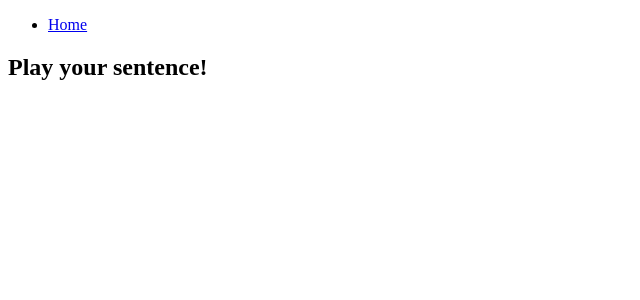
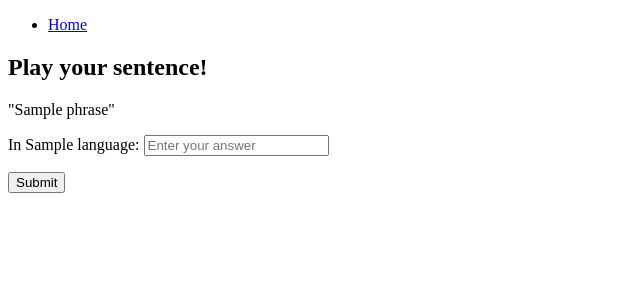
Before and after one commit to emilykmcullen/Language-Learning-App, a Flask app: page /sentence_snaps/1/play in a window 1280 px wide. Shown: the top 300 px of the page, without its empty margins (0-640 px from the left). Run offline with Flask 2, Linux system fonts and the light colour scheme; a database or web service that is not in the repository returns one stand-in record (values such as "Sample title"); some libraries are stand-ins or nearby versions.

Commit message:
Added a route to results page in sentence_snaps controller, tested answer against original sentence

```diff
--- a/controllers/sentence_snaps_controller.py
+++ b/controllers/sentence_snaps_controller.py
@@ -6,6 +6,7 @@ from models.language import Language
 import repositories.first_language_phrase_repository as first_language_phrase_repository
 import repositories.translated_phrase_repository as translated_phrase_repository
 import repositories.language_repository as language_repository
+import string
 
 sentence_snaps_blueprint = Blueprint("sentence_snaps_blueprint", __name__ )
 
@@ -21,8 +22,9 @@ def delete_phrase(id):
 
 @sentence_snaps_blueprint.route("/sentence_snaps/<id>/play")
 def play_phrase(id):
-    first_language_phrase = first_language_phrase_repository.select(id)
-    return render_template("sentence_snaps/play.html", first_language_phrase=first_language_phrase)
+    # first_language_phrase = first_language_phrase_repository.select(id)
+    translated_phrase = translated_phrase_repository.select(id)
+    return render_template("sentence_snaps/play.html", translated_phrase=translated_phrase)
 
 @sentence_snaps_blueprint.route("/sentence_snaps/<id>/edit")
 def edit_phrase(id):
@@ -66,3 +68,17 @@ def create_phrase():
     translated_phrase = TranslatedPhrase(translated_input, language, first_language_phrase, mastered)
     translated_phrase_repository.save(translated_phrase)
     return redirect('/sentence_snaps')
+
+@sentence_snaps_blueprint.route("/sentence_snaps/<id>/results", methods=["POST"])
+def results(id):
+    translated_phrase = translated_phrase_repository.select(id)
+    answer = request.form['answer']
+    remove_punctuation_answer = answer.translate(str.maketrans('','', string.punctuation))
+    clean_answer = remove_punctuation_answer.lower()
+    remove_punctuation_translated_phrase = translated_phrase.phrase.translate(str.maketrans('','',string.punctuation))
+    clean_translated_phrase = remove_punctuation_translated_phrase.lower()
+    if clean_answer == clean_translated_phrase:
+        result = True
+    else:
+        result = False
+    return render_template("sentence_snaps/results.html", result=result, translated_phrase=translated_phrase)
--- a/templates/sentence_snaps/index.html
+++ b/templates/sentence_snaps/index.html
@@ -10,8 +10,8 @@
 
 <div>
     {% for unmastered_translated_phrase in unmastered_translated_phrases %}
-    <div class="first_language_phrase">
-        <div class="content">
+    <div class="entries">
+        <div class="single-entry">
             {{unmastered_translated_phrase.first_language_phrase.phrase}}
             <div class="language">
             <p> Practise in: {{unmastered_translated_phrase.language.title}}</p>
--- a/templates/sentence_snaps/play.html
+++ b/templates/sentence_snaps/play.html
@@ -4,5 +4,20 @@
 
 <h1>Play your sentence!</h1>
 
+<form action="/sentence_snaps/{{translated_phrase.id}}/results" method="POST">
+<div>
+    <p>
+        "{{translated_phrase.first_language_phrase.phrase}}"
+    </p>
+    <p>
+        <label for="answer">In {{translated_phrase.language.title}}:</label>
+        <input type="text" name="answer" id="answer" placeholder="Enter your answer">
+    </p>
+    <p class="submitbutton">
+        <input type="submit" value="Submit">
+    </p>
+</div>
+</form>
+
 
 {% endblock content %}
```
Also changed, not shown: templates/sentence_snaps/results.html (added, +12 -0 lines).
